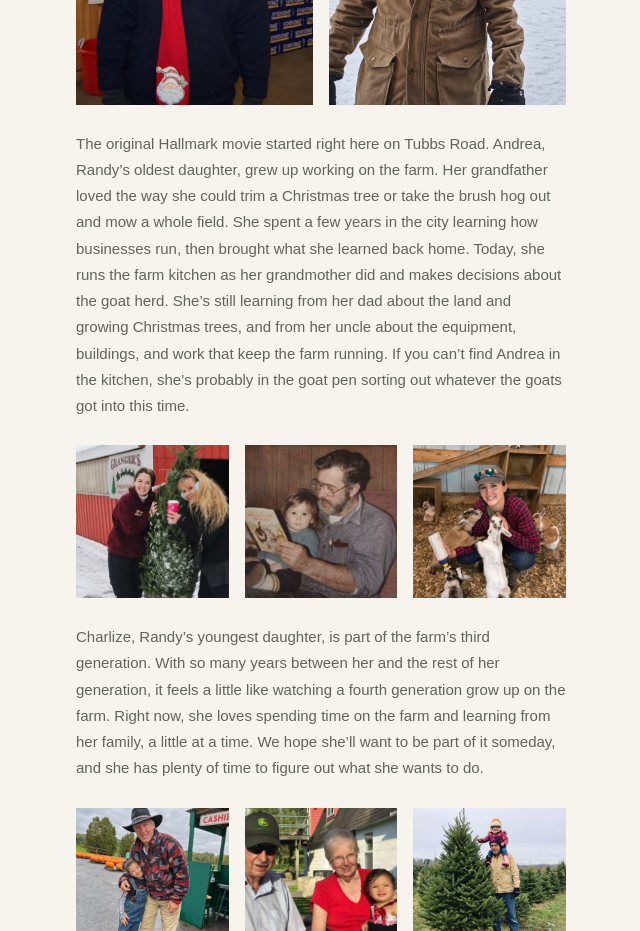
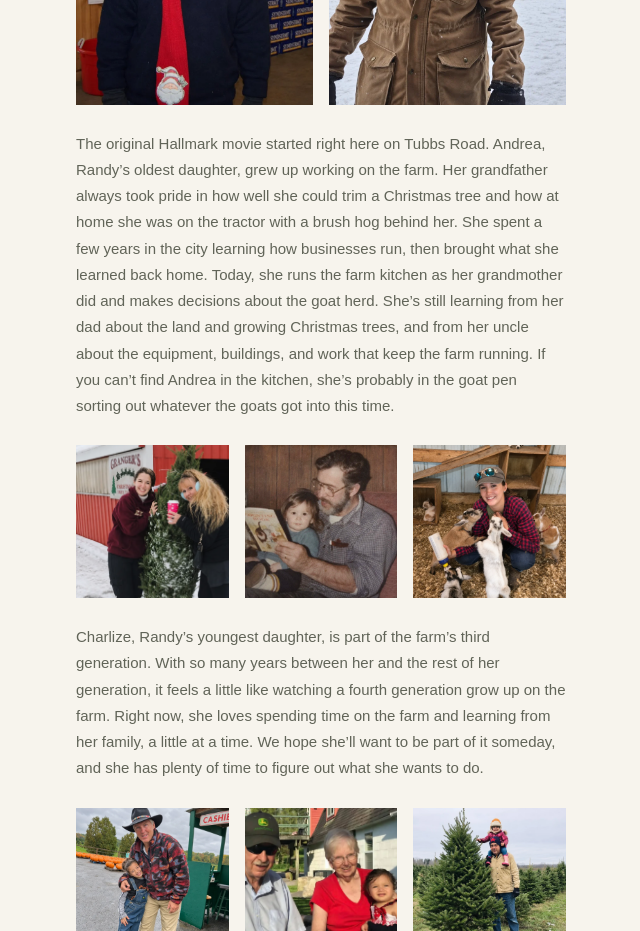
Before and after one commit to grangersfarm/grangers-farm-public, a plain HTML site: page our-family-farm/index.html in a window 1280 px wide. Shown: the part 3500-4431 px from the top of the page, without its empty margins (599-1239 px from the left). Drawn offline with Linux system fonts and the light colour scheme.

Commit message:
Refine the memory of Andrea’s grandfather

```diff
--- a/our-family-farm/index.html
+++ b/our-family-farm/index.html
@@ -45,7 +45,7 @@
 <a href="/assets/family-story-christmas-shop.webp"><img src="/assets/family-story-christmas-shop.webp" width="760" height="950" loading="lazy" decoding="async" alt="A man in a Christmas hat and red scarf in the farm shop"></a>
 <a href="/assets/family-story-snowy-portrait.webp"><img src="/assets/family-story-snowy-portrait.webp" width="760" height="950" loading="lazy" decoding="async" alt="A man in a winter coat and hat standing outside in the snow"></a>
 </div>
-<p>The original Hallmark movie started right here on Tubbs Road. Andrea, Randy’s oldest daughter, grew up working on the farm. Her grandfather loved the way she could trim a Christmas tree or take the brush hog out and mow a whole field. She spent a few years in the city learning how businesses run, then brought what she learned back home. Today, she runs the farm kitchen as her grandmother did and makes decisions about the goat herd. She’s still learning from her dad about the land and growing Christmas trees, and from her uncle about the equipment, buildings, and work that keep the farm running. If you can’t find Andrea in the kitchen, she’s probably in the goat pen sorting out whatever the goats got into this time.</p>
+<p>The original Hallmark movie started right here on Tubbs Road. Andrea, Randy’s oldest daughter, grew up working on the farm. Her grandfather always took pride in how well she could trim a Christmas tree and how at home she was on the tractor with a brush hog behind her. She spent a few years in the city learning how businesses run, then brought what she learned back home. Today, she runs the farm kitchen as her grandmother did and makes decisions about the goat herd. She’s still learning from her dad about the land and growing Christmas trees, and from her uncle about the equipment, buildings, and work that keep the farm running. If you can’t find Andrea in the kitchen, she’s probably in the goat pen sorting out whatever the goats got into this time.</p>
 <div class="family-story-feature family-story-field-photos family-story-andrea-photos" role="group" aria-label="Family memories and caring for the goats">
 <a href="/assets/family-story-snowy-christmas-tree.webp"><img src="/assets/family-story-snowy-christmas-tree.webp" width="627" height="1100" loading="lazy" decoding="async" alt="Two women beside a bundled Christmas tree outside the snowy farm barn"></a>
 <a href="/assets/family-story-childhood-reading.webp"><img src="/assets/family-story-childhood-reading.webp" width="880" height="880" loading="lazy" decoding="async" alt="A man reading a book with a young child on his lap"></a>
```
